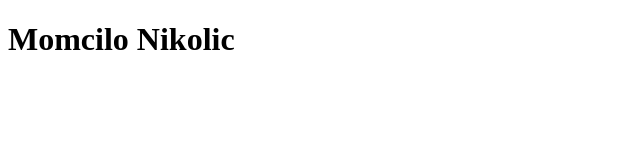
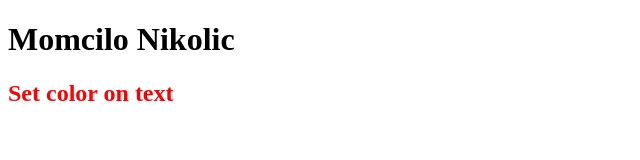
Before and after one commit to Moco23/js_learning, a plain HTML site: page predavanje_3/index.html in a window 1280 px wide. Shown: the whole page, without its empty margins (0-640 px from the left). Drawn offline with Linux system fonts and the light colour scheme.

Commit message:
styling a element with js dom

```diff
--- a/predavanje_3/index.html
+++ b/predavanje_3/index.html
@@ -8,6 +8,7 @@
   </head>
   <body>
     <h1 id="mainHeading"></h1>
+    <h2 id="colorText"></h2>
     <!-- script -->
     <script src="index.js"></script>
   </body>
--- a/predavanje_3/index.js
+++ b/predavanje_3/index.js
@@ -1 +1,6 @@
+// getting element by id
 document.getElementById("mainHeading").innerHTML = "Momcilo Nikolic";
+document.getElementById("colorText").innerHTML = "Set color on text";
+
+// set color on text
+document.getElementById("colorText").style.color = "red";
```
